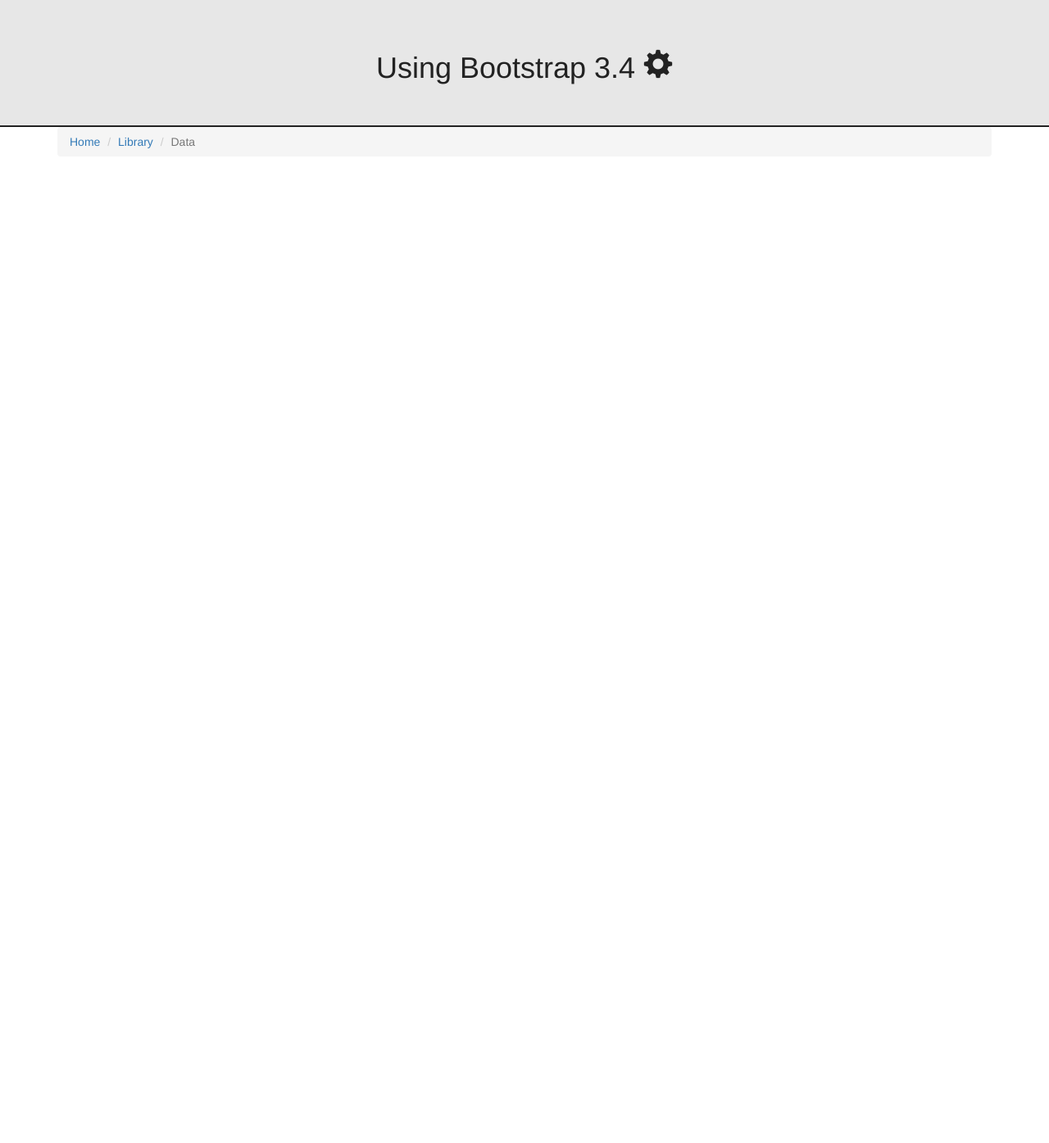
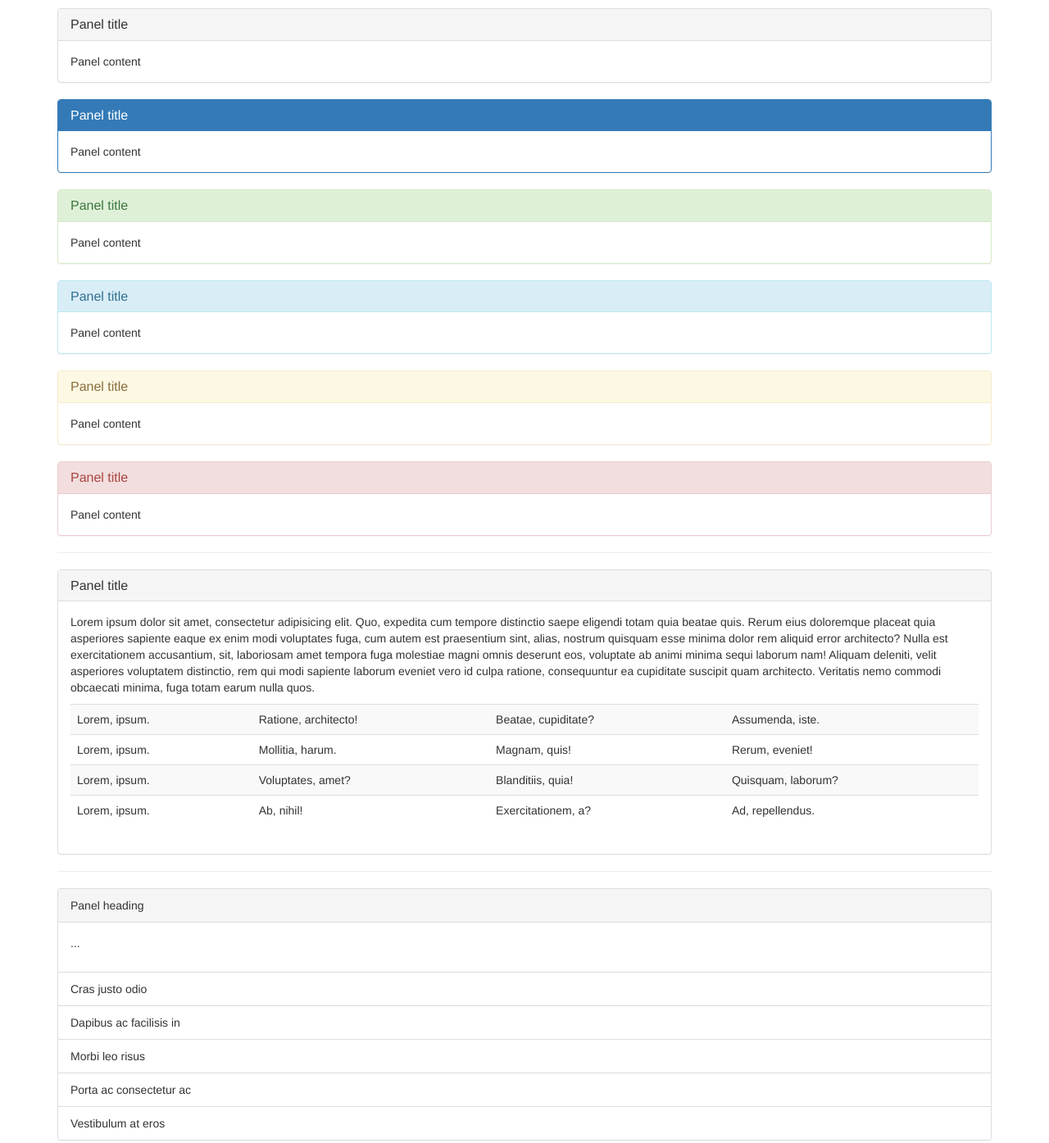
Before and after one commit to amirmohammadhassanabadi/Web-2-Practice---TIT, a website: page index.html in a window 1280 px wide. Shown: the whole page at 82% size. Before the commit the page ends 800 px from the top, so only its background shows below. Drawn offline with nearby package versions, Linux system fonts and the light colour scheme.

Commit message:
session 4 - bootstrap 2 - 13 (panel)

```diff
--- a/css/style.css
+++ b/css/style.css
@@ -1,25 +1,3 @@
-/* body{
-    background-color: rgb(184, 184, 184);
-} */
-
-header{
-    padding: 40px 0;
-    background-color: rgb(231, 231, 231);
-    border-bottom: 2px solid rgb(34, 34, 34);
-}
-
-header>h1{
-    color: rgb(34, 34, 34);
-}
-
-main>.row{
+main{
     margin-top: 10px;
 }
-
-.dropup, .dropdown{
-    display: inline-block;
-}
-
-.btn-group-justified{
-    margin-top: 20px;
-}
--- a/index.html
+++ b/index.html
@@ -11,18 +11,116 @@
 </head>
 
 <body>
-    <header class="container-fluid text-center">
-        <h1>
-            Using Bootstrap 3.4 <span class="glyphicon glyphicon-cog"></span>
-        </h1>
-    </header>
 
     <main class="container">
-        <ol class="breadcrumb">
-            <li><a href="#">Home</a></li>
-            <li><a href="#">Library</a></li>
-            <li class="active">Data</li>
-          </ol>
+        <div class="panel panel-default">
+            <div class="panel-heading">
+                <h3 class="panel-title">Panel title</h3>
+            </div>
+            <div class="panel-body">
+                Panel content
+            </div>
+        </div>
+
+        <div class="panel panel-primary">
+            <div class="panel-heading">
+                <h3 class="panel-title">Panel title</h3>
+            </div>
+            <div class="panel-body">
+                Panel content
+            </div>
+        </div>
+        <div class="panel panel-success">
+            <div class="panel-heading">
+                <h3 class="panel-title">Panel title</h3>
+            </div>
+            <div class="panel-body">
+                Panel content
+            </div>
+        </div>
+        <div class="panel panel-info">
+            <div class="panel-heading">
+                <h3 class="panel-title">Panel title</h3>
+            </div>
+            <div class="panel-body">
+                Panel content
+            </div>
+        </div>
+        <div class="panel panel-warning">
+            <div class="panel-heading">
+                <h3 class="panel-title">Panel title</h3>
+            </div>
+            <div class="panel-body">
+                Panel content
+            </div>
+        </div>
+        <div class="panel panel-danger">
+            <div class="panel-heading">
+                <h3 class="panel-title">Panel title</h3>
+            </div>
+            <div class="panel-body">
+                Panel content
+            </div>
+        </div>
+        <hr>
+        <div class="panel panel-default">
+            <div class="panel-heading">
+                <h3 class="panel-title">Panel title</h3>
+            </div>
+            <div class="panel-body">
+                <p>
+                    Lorem ipsum dolor sit amet, consectetur adipisicing elit. Quo, expedita cum tempore distinctio saepe
+                    eligendi totam quia beatae quis. Rerum eius doloremque placeat quia asperiores sapiente eaque ex
+                    enim modi voluptates fuga, cum autem est praesentium sint, alias, nostrum quisquam esse minima dolor
+                    rem aliquid error architecto? Nulla est exercitationem accusantium, sit, laboriosam amet tempora
+                    fuga molestiae magni omnis deserunt eos, voluptate ab animi minima sequi laborum nam! Aliquam
+                    deleniti, velit asperiores voluptatem distinctio, rem qui modi sapiente laborum eveniet vero id
+                    culpa ratione, consequuntur ea cupiditate suscipit quam architecto. Veritatis nemo commodi obcaecati
+                    minima, fuga totam earum nulla quos.
+                </p>
+                <table class="table table-striped table-hover">
+                    <tr>
+                        <td>Lorem, ipsum.</td>
+                        <td>Ratione, architecto!</td>
+                        <td>Beatae, cupiditate?</td>
+                        <td>Assumenda, iste.</td>
+                    </tr>
+                    <tr>
+                        <td>Lorem, ipsum.</td>
+                        <td>Mollitia, harum.</td>
+                        <td>Magnam, quis!</td>
+                        <td>Rerum, eveniet!</td>
+                    </tr>
+                    <tr>
+                        <td>Lorem, ipsum.</td>
+                        <td>Voluptates, amet?</td>
+                        <td>Blanditiis, quia!</td>
+                        <td>Quisquam, laborum?</td>
+                    </tr>
+                    <tr>
+                        <td>Lorem, ipsum.</td>
+                        <td>Ab, nihil!</td>
+                        <td>Exercitationem, a?</td>
+                        <td>Ad, repellendus.</td>
+                    </tr>
+                </table>
+            </div>
+        </div>
+        <hr>
+        <div class="panel panel-default">
+            <div class="panel-heading">Panel heading</div>
+            <div class="panel-body">
+              <p>...</p>
+            </div>
+
+            <ul class="list-group">
+              <li class="list-group-item">Cras justo odio</li>
+              <li class="list-group-item">Dapibus ac facilisis in</li>
+              <li class="list-group-item">Morbi leo risus</li>
+              <li class="list-group-item">Porta ac consectetur ac</li>
+              <li class="list-group-item">Vestibulum at eros</li>
+            </ul>
+          </div>
     </main>
 
     <script src="./node_modules/jquery/dist/jquery.min.js"></script>
```
